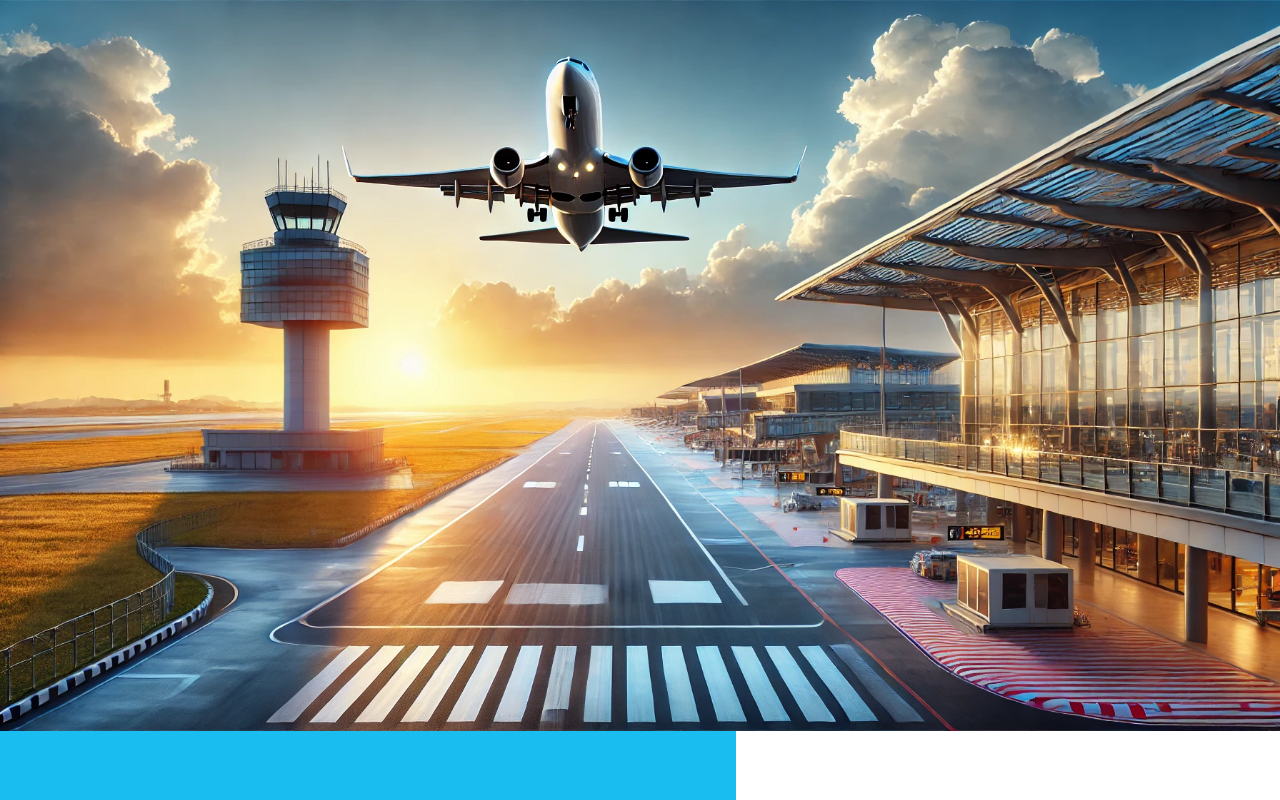
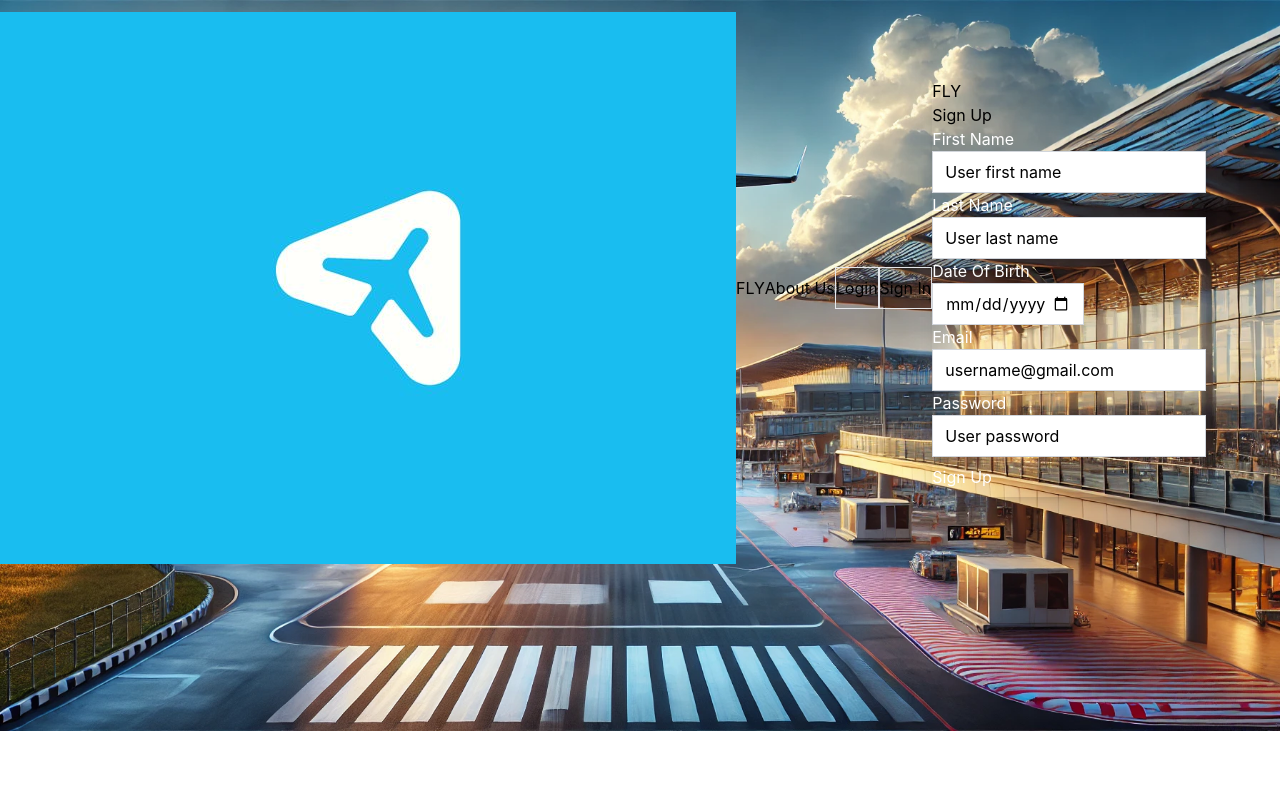
Before and after one commit to adam1508042001/Fly, a Vue app in the folder front/vue/: page / in a window 1280 px wide. Shown: the top 800 px of the page. Built offline with nearby package versions, Linux system fonts and the light colour scheme.

Commit message:
signup page done

```diff
--- a/front/vue/src/App.vue
+++ b/front/vue/src/App.vue
@@ -10,7 +10,8 @@
 
 
         <!-- les composants -->
-        <Login />
+        <!-- <Login /> -->
+         <signup />
 
       </div>
     </div>
@@ -18,7 +19,8 @@
 </template>
 
 <script setup>
-import Login from './views/Login.vue';
+// import Login from './views/Login.vue';
+import Signup from './views/Signup.vue';
 </script>
 
 <style scoped>
--- a/front/vue/src/main.js
+++ b/front/vue/src/main.js
@@ -1,5 +1,5 @@
 import './assets/style.css'
-
+import 'flowbite';
 import { createApp } from 'vue'
 import App from './App.vue'
 import router from './router'
--- a/front/vue/src/views/Login.vue
+++ b/front/vue/src/views/Login.vue
@@ -9,7 +9,7 @@
         <!-- Titre -->
         <div class="text-start mb-6">
           <h1 class="text-[#ffffff] text-4xl font-bold font-['Inter'] border-white">FLY</h1>
-          <h2 class="text-black text-3xl font-bold">Login</h2>
+          <h2 class="text-[#02073F] text-3xl font-bold">Login</h2>
         </div>
 
         <!-- Formulaire -->
--- /dev/null
+++ b/front/vue/src/views/Signup.vue
@@ -0,0 +1,187 @@
+<template>
+  <div class="flex flex-col min-h-screen">
+    <!-- Navbar -->
+    <NavBar />
+
+    <div class="flex items-center justify-center flex-grow bg-cover bg-center">
+      <div class="bg-black bg-opacity-65 p-8 rounded-[40px] shadow-lg w-[600px]">
+        <!-- Titre -->
+        <div class="text-start mb-6">
+          <h1 class="text-[#ffffff] text-4xl font-bold font-['Inter'] border-white">FLY</h1>
+          <h2 class="text-[#02073F] text-3xl font-bold">Sign Up</h2>
+        </div>
+
+        <!-- Formulaire -->
+        <!-- @submit.prevent pour ne pas recharger la page -->
+        <form @submit.prevent="validation">
+          <!-- Firstname -->
+          <div class="mb-6">
+            <label for="firstname" class="block font-bold text-white">First Name</label>
+            <input
+              type="text"
+              id="firstname"
+              v-model="firstname"
+              placeholder="User first name"
+              class="mt-1 block w-full px-4 py-2 rounded-full border border-gray-300 focus:outline-none focus:ring focus:ring-blue-500 focus:border-blue-500 shadow-sm"
+            />
+          </div>
+
+          <!-- Lastname -->
+          <div class="mb-6">
+            <label for="lastname" class="block font-bold text-white">Last Name</label>
+            <input
+              type="text"
+              id="lastname"
+              v-model="lastname"
+              placeholder="User last name"
+              class="mt-1 block w-full px-4 py-2 rounded-full border border-gray-300 focus:outline-none focus:ring focus:ring-blue-500 focus:border-blue-500 shadow-sm"
+            />
+          </div>
+
+          <!-- Date Of Birth -->
+          <div class="mb-6">
+            <label for="dob" class="block font-bold text-white">Date Of Birth</label>
+            <input
+              type="date"
+              id="dob"
+              min="1800-01-01"
+              :max="maxDob"
+              v-model="dob"
+              class="mt-1 block w-full px-4 py-2 rounded-full border border-gray-300 focus:outline-none focus:ring focus:ring-blue-500 focus:border-blue-500 shadow-sm"
+            />
+          </div>
+
+          <!-- Email -->
+          <div class="mb-4">
+            <label for="email" class="block font-bold text-white">Email</label>
+            <input
+              type="email"
+              id="email"
+              v-model="email"
+              placeholder="username@gmail.com"
+              class="mt-1 block w-full px-4 py-2 rounded-full border border-gray-300 focus:outline-none focus:ring focus:ring-blue-500 focus:border-blue-500 shadow-sm"
+            />
+          </div>
+
+          <!-- Password -->
+          <div class="mb-6">
+            <label for="password" class="block font-bold text-white">Password</label>
+            <input
+              type="password"
+              id="password"
+              v-model="password"
+              placeholder="User password"
+              class="mt-1 block w-full px-4 py-2 rounded-full border border-gray-300 focus:outline-none focus:ring focus:ring-blue-500 focus:border-blue-500 shadow-sm"
+            />
+          </div>
+
+          <!-- Erreurs -->
+          <div v-if="errors.length" class="mb-4 px-5 text-red-700 font-bold bg-white/30 backdrop-blur-md rounded-[10px]">
+            <ul>
+              <li v-for="(error, index) in errors" :key="index">{{ error }}</li>
+            </ul>
+          </div>
+
+          <!-- Bouton de connexion -->
+          <div class="mb-4">
+            <button
+              type="submit"
+              class="w-full bg-[#0004ff] text-white py-2 rounded-full font-bold hover:bg-blue-600 focus:outline-none focus:ring focus:ring-blue-300 transition-all"
+            >
+              Sign Up
+            </button>
+          </div>
+        </form>
+      </div>
+    </div>
+
+    <!-- Notification -->
+    <div v-show="visible" class="flex justify-center m-[30px]">
+      <div class="h-[60px] p-[20px] border-4 border-green-600 bg-black opacity-90 rounded-[30px] flex items-center justify-center">
+        <p class="text-[#228B22] text-[25px] font-bold">Bien enregistré</p>
+      </div>
+    </div>
+  </div>
+</template>
+
+<script setup>
+import { ref, onMounted } from 'vue';
+import NavBar from './NavBar.vue';
+
+// Variables réactives pour les champs
+const firstname = ref('');
+const lastname = ref('');
+const dob = ref('');
+const email = ref('');
+const password = ref('');
+const errors = ref([]);
+const visible = ref(false);
+
+// Valeur dynamique pour la date maximale
+const maxDob = ref('');
+
+onMounted(() => {
+  const today = new Date();
+  const year = today.getFullYear() - 18;
+  const month = String(today.getMonth() + 1).padStart(2, '0');
+  const day = String(today.getDate()).padStart(2, '0');
+  maxDob.value = `${year}-${month}-${day}`;
+});
+
+// Méthode pour la validation du formulaire
+const validation = async () => {
+  errors.value = [];
+
+  if (!email.value && !password.value && !firstname.value && !lastname.value && !dob.value) {
+    errors.value.push('You have to put all informations please!');
+  } else {
+    if (!email.value) {
+      errors.value.push('Email must not be empty');
+    }
+    if (!password.value) {
+      errors.value.push('Please enter a password');
+    }
+    if (!firstname.value) {
+      errors.value.push('First name must not be empty');
+    }
+    if (!lastname.value) {
+      errors.value.push('Last name must not be empty');
+    }
+    if (!dob.value) {
+      errors.value.push('Date of birth must not be empty');
+    }
+
+    if (errors.value.length > 0) return;
+
+    console.log('Données envoyées :', {
+      Firstname: firstname.value,
+      Lastname: lastname.value,
+      DateOfBirth: dob.value,
+      Email: email.value,
+      Password: password.value,
+    });
+
+    visible.value = true;
+
+    setTimeout(() => {
+      visible.value = false;
+    }, 3000);
+
+    // Réinitialiser les champs après soumission
+    firstname.value = '';
+    lastname.value = '';
+    dob.value = '';
+    email.value = '';
+    password.value = '';
+  }
+};
+</script>
+
+<style>
+html,
+body {
+  height: 100%;
+  margin: 0;
+  font-family: 'Inter', sans-serif;
+}
+</style>
--- a/front/vue/tailwind.config.js
+++ b/front/vue/tailwind.config.js
@@ -1,9 +1,16 @@
 /** @type {import('tailwindcss').Config} */
 export default {
   purge: ['./index.html', './src/**/*.{vue,js,ts,jsx,tsx}'],
-  content: [],
+  content: [
+
+    'node_modules/flowbite-vue/**/*.{js,jsx,ts,tsx,vue}',
+    'node_modules/flowbite/**/*.{js,jsx,ts,tsx}'
+
+  ],
   theme: {
     extend: {},
   },
-  plugins: [],
+  plugins: [
+    require('flowbite/plugin')
+  ],
 }
```
